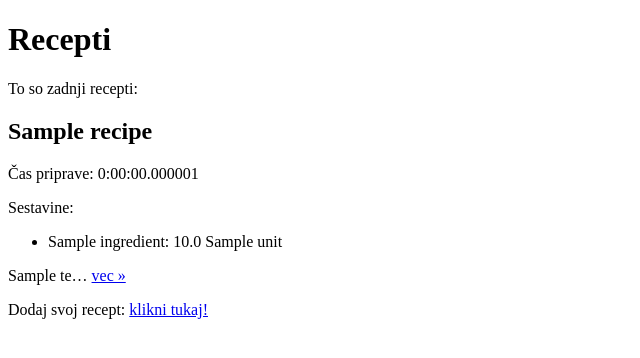
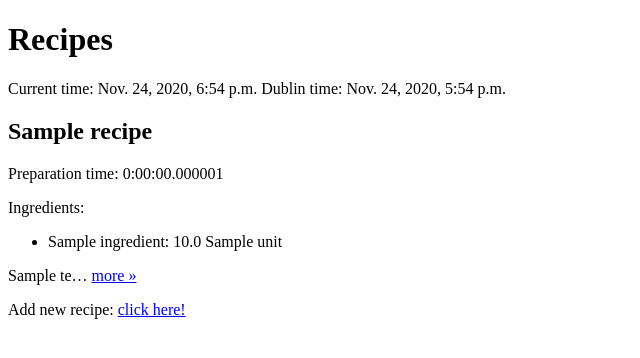
Before and after one commit to KrozekGimVic/e-babi, a Django app: page / in a window 1280 px wide. Shown: the top 358 px of the page, without its empty margins (0-640 px from the left). Run offline with Django 3.2, Linux system fonts and the light colour scheme; tables that the repository leaves empty hold one stand-in row (values such as "Sample post").

Commit message:
I18n and l10n.

```diff
--- a/eBabi/recepti/templates/recepti/homepage.html
+++ b/eBabi/recepti/templates/recepti/homepage.html
@@ -1,21 +1,40 @@
 {% extends 'recepti/base.html' %}
+{% load i18n %}
+{% load tz %}
 
-{% block title %}Prva stran{% endblock %}
+{% block title %}{% trans "Homepage" %}{% endblock %}
 {% block content %}
-	<h1>Recepti</h1>
-	<p>To so zadnji recepti:</p>
+	{# Translators: Page title #}
+	<h1>{% trans "Recipes" %}</h1>
+	{% get_current_language as LANG %}
+	{% if LANG != 'en' %}
+		{% language 'en' %}
+			<h1>{% trans "Recipes" %}</h1>
+		{% endlanguage %}
+	{% endif %}
+	{% trans "Current time" %}: {{ date }}
+
+	{% timezone "Europe/Dublin" %}
+			Dublin time: {{ date }}
+	{% endtimezone %}
+
+	{#	{% blocktrans count counter=latest|length %}There is only one object.{% plural %}There are {{ counter }} objects.{% endblocktrans %}#}
+	{#	<p>{% blocktrans count counter=latest|length %}latest recipe{% plural %}{{ counter }} latest recipes{% endblocktrans %}:</p>#}
 	{% for r in latest %}
 		<article>
 			<h2>{{ r.title }}</h2>
-			<p>Čas priprave: {{ r.preparation_time }}</p>
-			<p>Sestavine:</p>
+			<p>{% blocktrans with prep_time=r.preparation_time %}Preparation time: {{ prep_time }}{% endblocktrans %}</p>
+			<p>{% trans "Ingredients" %}:</p>
 			<ul>
 				{% for ri in r.ingredient_list.all %}
 					<li>{{ ri.ingredient }}: {{ ri.quantity }} {{ ri.unit.label }}</li>
 				{% endfor %}
 			</ul>
-			<p>{{ r.content|truncatechars:10 }} <a href="{% url 'recipe-detail' r.id %}">vec &raquo;</a></p>
+			<p>{{ r.content|truncatechars:10 }} <a href="{% url 'recipe-detail' r.id %}">{% trans "more" context "read more prompt" %} &raquo;</a></p>
 		</article>
 	{% endfor %}
-	Dodaj svoj recept: <a href="{% url 'recipe-create' %}">klikni tukaj!</a>
+	{% url 'recipe-create' as create_url %}
+	{% blocktrans %}
+		Add new recipe: <a href="{{ create_url }}">click here!</a>
+	{% endblocktrans %}
 {% endblock %}
--- a/eBabi/recepti/templates/recepti/recipe_detail.html
+++ b/eBabi/recepti/templates/recepti/recipe_detail.html
@@ -1,11 +1,12 @@
 {% extends 'recepti/base.html' %}
+{% load i18n %}
 
 {% block title %}{{ recipe.title }}{% endblock %}
 {% block content %}
 	<h1>{{ recipe.title }}</h1>
 	<article>
 		<p>Čas priprave: {{ recipe.preparation_time }}</p>
-		<p>Sestavine:</p>
+		<p>{% trans "Ingredients" %}:</p>
 		<ul>
 			{% for ri in recipe.ingredient_list.all %}
 				<li>{{ ri.ingredient }}: {{ ri.quantity }} {{ ri.unit.label }}</li>
--- a/eBabi/recepti/views.py
+++ b/eBabi/recepti/views.py
@@ -1,17 +1,30 @@
-from django.shortcuts import render, get_object_or_404
+from datetime import datetime
+
+from django.shortcuts import render
+from django.utils import timezone
 from django.views.generic import DetailView, CreateView
 
 from recepti.models import Recipe
 from recepti.forms import CompareForm
 
+
 def homepage(request):
     last5 = Recipe.objects.order_by('-id')[:5]
+    # count = 4
+    # page = ngettext('there is %(count)d object', 'there are %(count)d objects', count) % {
+    #    'count': count,
+    # }
+    # print(page)
+    date = timezone.now()
     return render(request, 'recepti/homepage.html', {
         'latest': last5,
+        'date': date,
     })
+
 
 class RecipeDetailView(DetailView):
     model = Recipe
+
 
 class RecipeCreateView(CreateView):
     model = Recipe
```
Also changed, not shown: eBabi/eBabi/settings.py (+12 -4 lines), eBabi/locale/sl/LC_MESSAGES/django.po (added), 1 other file.
